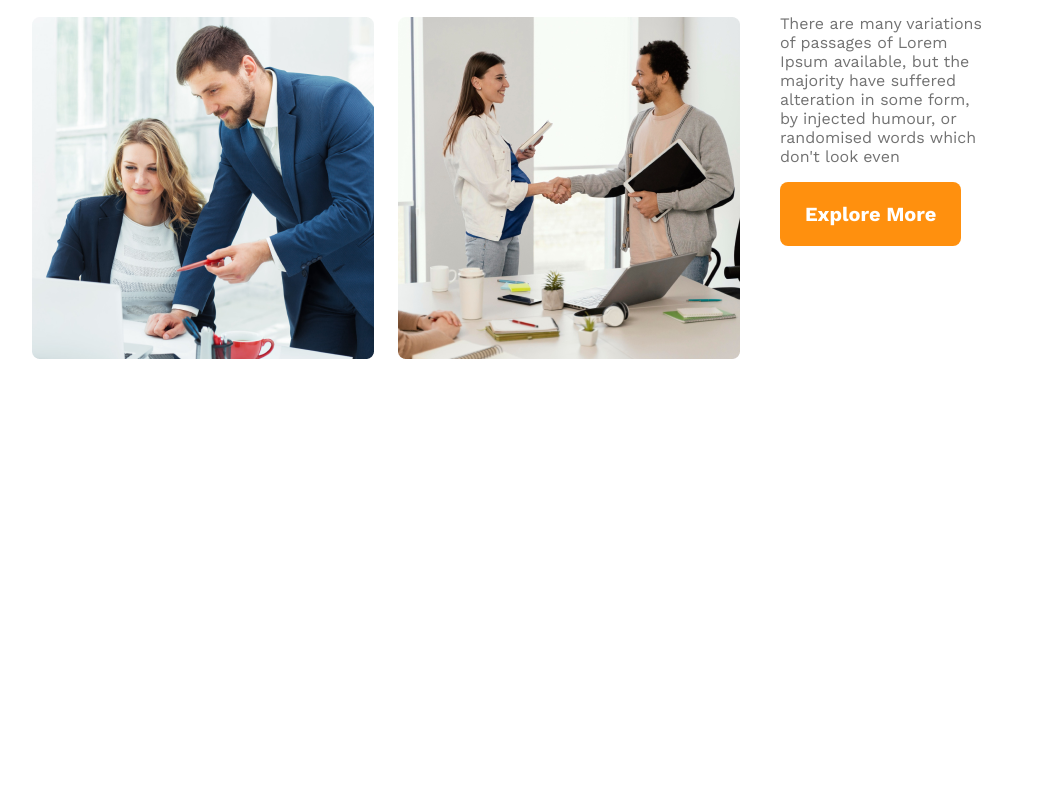
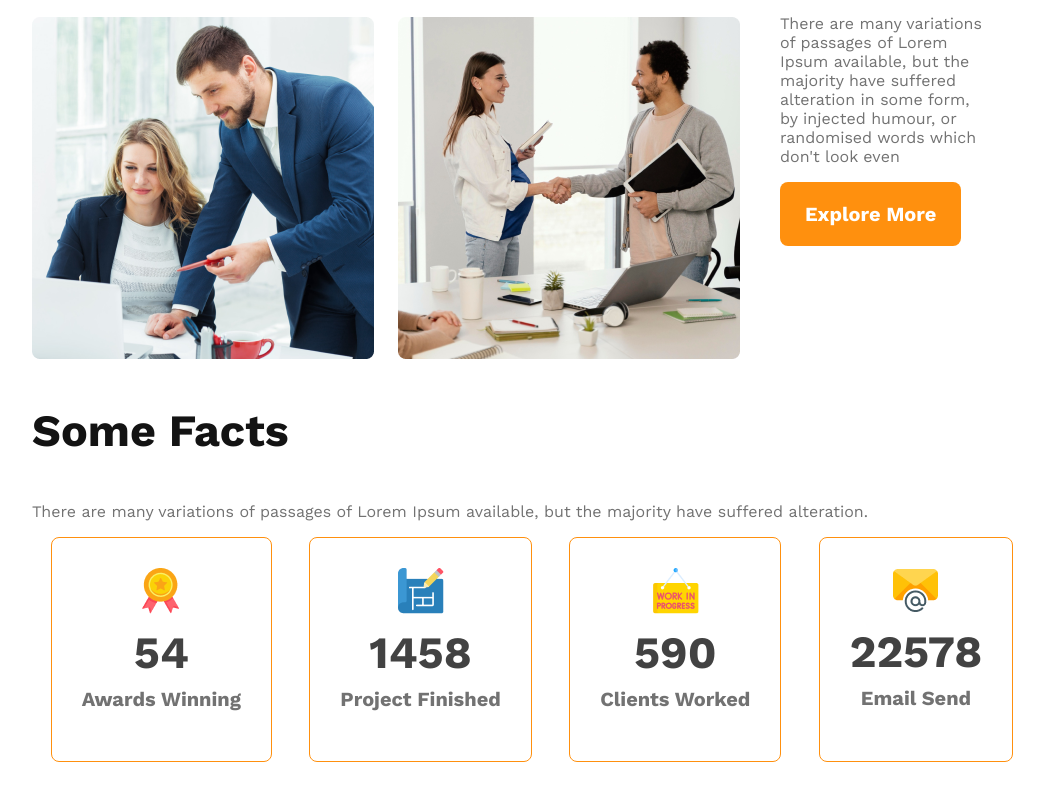
Before and after one commit to DeV-Hridoy/g3-architects-website, a plain HTML site: page index.html in a window 1280 px wide. Shown: the part 1410-2210 px from the top of the page, without its empty margins (108-1152 px from the left). Before the commit the page ends 1819 px from the top, so only its background shows below. Drawn offline with nearby package versions, Linux system fonts and the light colour scheme.

Commit message:
added stats section

```diff
--- a/index.html
+++ b/index.html
@@ -12,7 +12,7 @@
 <!-- Header start -->
     <header>
         <nav>
-            <h3 class="nav-title">G3 Architects</h3>
+            <h3 class="section-title">G3 Architects</h3>
             <ul>
                 <li><a href="">Home</a></li>
                 <li><a href="">About</a></li>
@@ -55,6 +55,42 @@
             </div>
         </section>
 
+        <!-- features section -->
+
+        <section class="features">
+
+        </section>
+
+        <!-- facts sections -->
+
+        <section class="facts">
+            <h3 class="section-title">Some Facts</h3>
+            <p class="text-colour-gray ">There are many variations of passages of Lorem Ipsum available, but the majority have suffered alteration.</p>
+
+            <div class="facts-card-container">
+                <div class="card">
+                    <img src="./images/icons/ribon.png" alt="">
+                    <h2 class="card-stats">54</h2>
+                    <p class="card-title">Awards Winning</p>
+                </div>
+                <div class="card">
+                    <img src="./images/icons/projects.png" alt="">
+                    <h2 class="card-stats">1458</h2>
+                    <p class="card-title">Project Finished</p>
+                </div>
+                <div class="card">
+                    <img src="./images/icons/customers.png" alt="">
+                    <h2 class="card-stats">590</h2>
+                    <p class="card-title">Clients Worked</p>
+                </div>
+                <div class="card">
+                    <img src="./images/icons/email.png" alt="">
+                    <h2 class="card-stats">22578</h2>
+                    <p class="card-title">Email Send</p>
+                </div>
+            </div>
+
+        </section>
     </main>
 
     <footer>
--- a/styles/architects.css
+++ b/styles/architects.css
@@ -16,8 +16,15 @@
   border: none;
 }
 
-.text-colour-gray , .teams-description{
-    color: #727272;
+.text-colour-gray,
+.teams-description,
+.card-title {
+  color: #727272;
+}
+.section-title {
+  color: #131313;
+  font-size: 2.8rem;
+  font-weight: 700;
 }
 /* header styles */
 header {
@@ -29,11 +36,6 @@
   display: flex;
   justify-content: space-between;
   align-items: center;
-}
-.nav-title {
-  color: #131313;
-  font-size: 2.8rem;
-  font-weight: 700;
 }
 
 nav > ul {
@@ -113,9 +115,36 @@
   padding-right: 40px;
   padding-left: 40px;
 }
- .teams-content  .teams-description{
+.teams-content .teams-description {
   font-size: 1rem;
   font-weight: 400;
+}
+
+/* facts section */
+
+.facts-card-container{
+    display: flex;
+    justify-content: space-around;
+}
+.facts-card-container .card {
+  border-radius: 8px;
+  border: 1px solid #ff900e;
+  text-align: center;
+  padding: 30px;
+}
+
+.facts-card-container .card-title{
+    font-weight: 600;
+    font-size: 1.25rem;
+    margin-top: 4px;
+
+}
+
+.facts-card-container .card-stats{
+    font-size: 2.8rem;
+    color: #424242;
+    margin-top: 8px;
+    margin-bottom: 8px;
 }
 
 /* responsive media quary */
@@ -126,8 +155,8 @@
   header {
     padding: 20px;
   }
-  nav ,
-  .teams-container{
+  nav,
+  .teams-container {
     flex-direction: column;
   }
   .teams-img-conitaner {
@@ -138,7 +167,6 @@
     padding-left: 20px;
   }
 }
-
 
 /* medium devices or Tablet */
 
```
